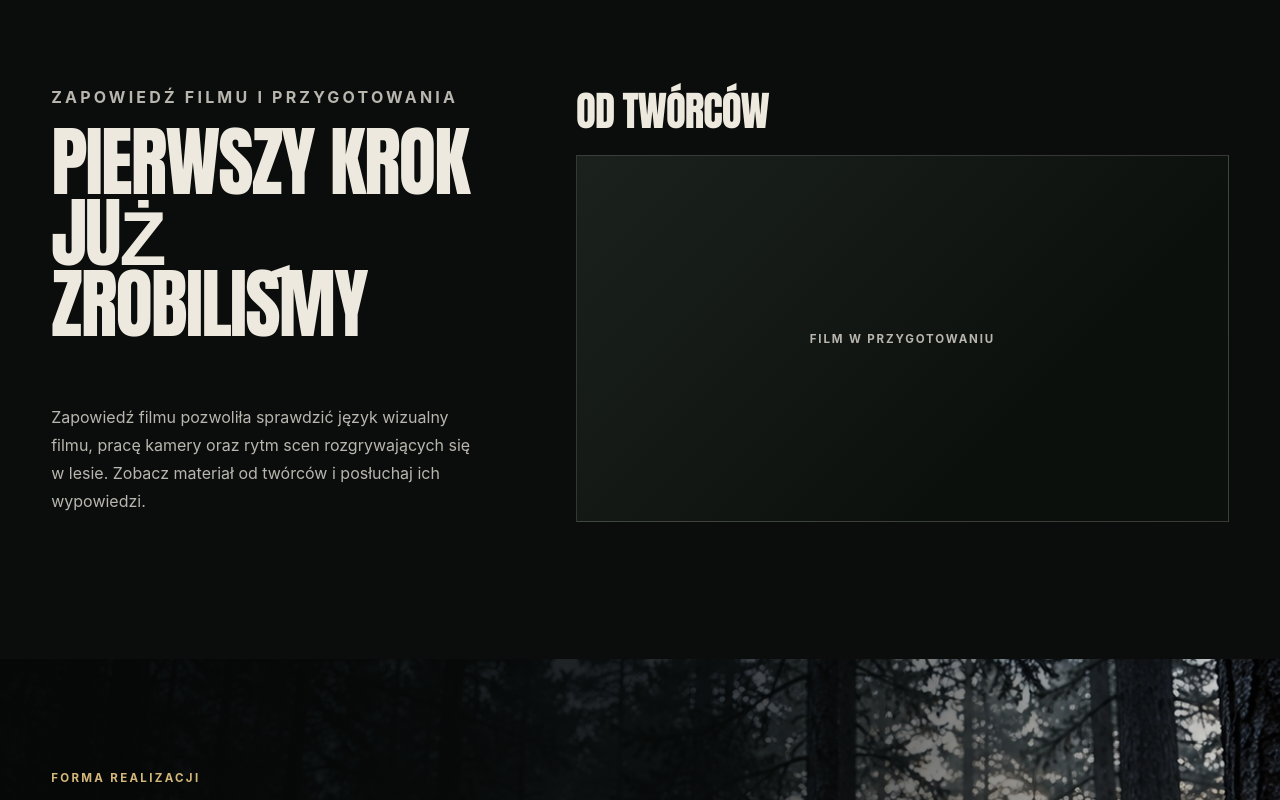
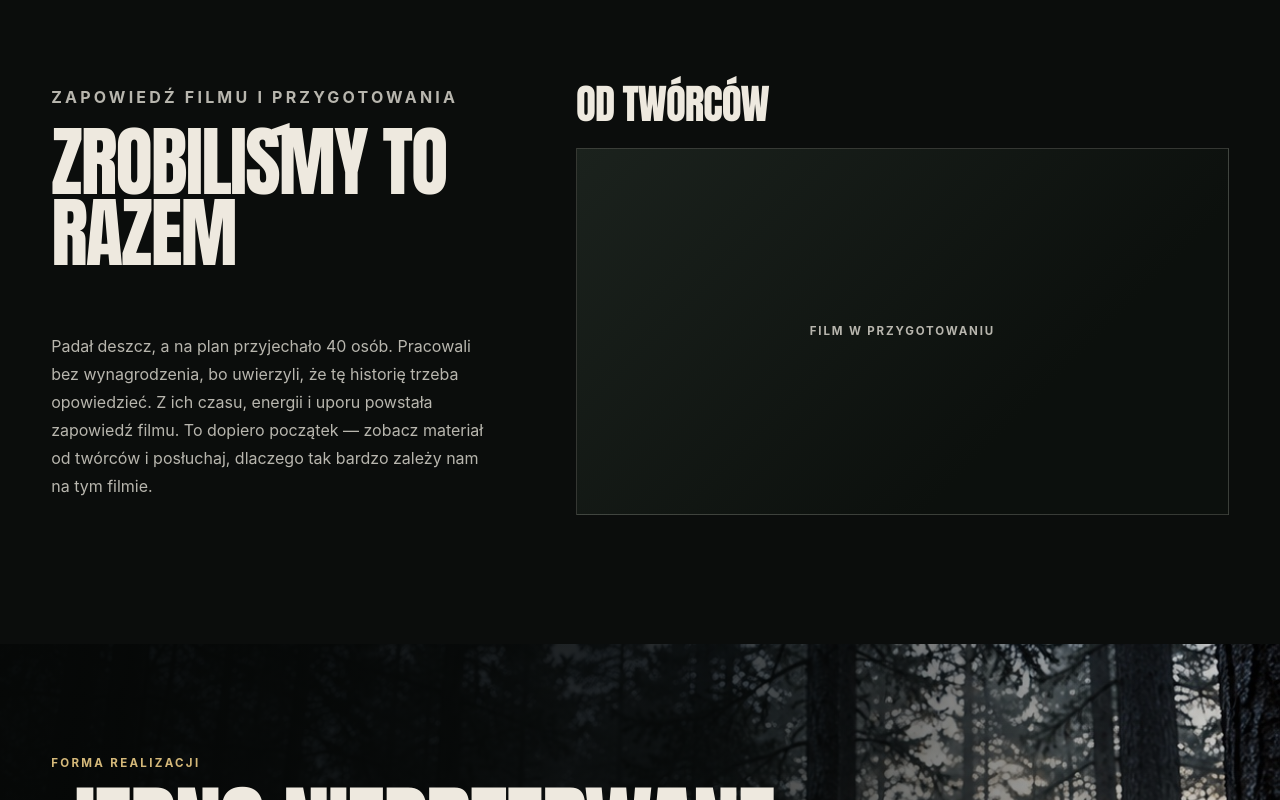
Before and after one commit to lubiczlf-hue/las44-film, a React (Vite) app: page / in a window 1280 px wide. Shown: the part 4480-5280 px from the top of the page. Built offline with nearby package versions, Linux system fonts and the light colour scheme.

Commit message:
Update Site source

```diff
--- a/src/components/ProductionGallery.tsx
+++ b/src/components/ProductionGallery.tsx
@@ -10,7 +10,7 @@ export function ProductionGallery({ content }: { content: SiteConfig['production
         <p className="section-kicker">Zapowiedź filmu i przygotowania</p>
         <h2 id="production-title">{content.heading}</h2>
         <p>
-          Zapowiedź filmu pozwoliła sprawdzić język wizualny filmu, pracę kamery oraz rytm scen rozgrywających się w lesie. Zobacz materiał od twórców i posłuchaj ich wypowiedzi.
+          Padał deszcz, a na plan przyjechało 40 osób. Pracowali bez wynagrodzenia, bo uwierzyli, że tę historię trzeba opowiedzieć. Z ich czasu, energii i uporu powstała zapowiedź filmu. To dopiero początek — zobacz materiał od twórców i posłuchaj, dlaczego tak bardzo zależy nam na tym filmie.
         </p>
       </div>
       <div className="production__film" id="making-of">
--- a/src/content/siteConfig.ts
+++ b/src/content/siteConfig.ts
@@ -139,7 +139,7 @@ export const siteConfig: SiteConfig = {
     closing: 'To projekt absolutnie wyjątkowy na polskim rynku – pierwszy fabularny film wojenny zrealizowany w całości w formule jednego ujęcia. Innowacyjny, surowy i prawdziwy.',
   },
   production: {
-    heading: 'Pierwszy krok już zrobiliśmy',
+    heading: 'Zrobiliśmy to razem',
     makingOf: {
       title: 'Od twórców',
       provider: 'none',
@@ -158,7 +158,7 @@ export const siteConfig: SiteConfig = {
       name: 'Franciszek Lubicz-Łapiński',
       role: 'Pomysłodawca, operator i producent',
       bio: [
-        'Absolwent Wydziału Operatorskiego PWSFTviT im. Leona Schillera w Łodzi oraz Warszawskiej Szkoły Reklamy. Realizował filmy fabularne, dokumentalne i reklamowe w Polsce i za granicą.',
+        'Studiował na Wydziale Operatorskim Szkoły Filmowej w Łodzi oraz ukończył Warszawską Szkołę Reklamy. Realizował filmy fabularne, dokumentalne i reklamowe w Polsce i za granicą.',
         'Zanim powstał scenariusz, były rozmowy z dziadkiem Jerzym. Jego wspomnienia stały się dla Franciszka początkiem osobistej opowieści o chłopaku, którego wojna zmusza do dorosłości.',
       ],
       image: '/media/creator.jpg',
```
Also changed, not shown: 1 other file (tests, documents, lock files or other folders).
